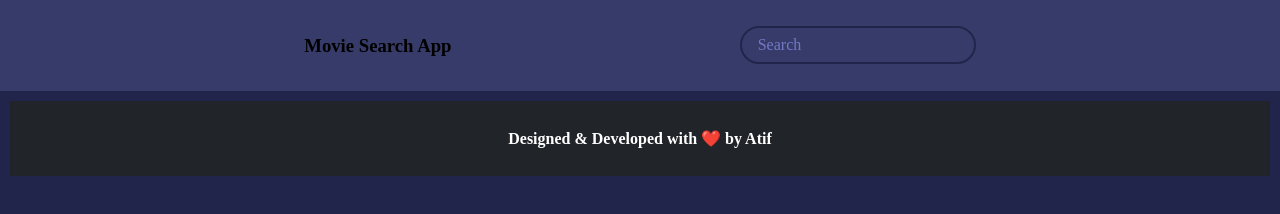
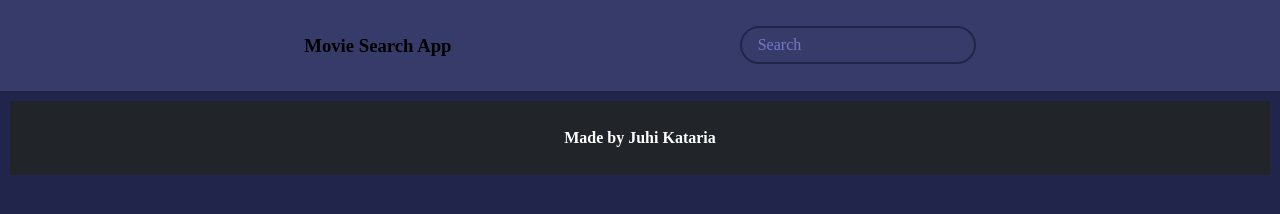
Before and after one commit to juhiikataria/Movie-Dashboard, a plain HTML site: page index.html in a window 1280 px wide. Drawn offline with Linux system fonts and the light colour scheme; no server answers; a web font is replaced by a local one.

Commit message:
Update index.html

```diff
--- a/index.html
+++ b/index.html
@@ -24,7 +24,7 @@
     <div id="recommendations"></div>
 
     <div class="footer">
-      <h4>Designed & Developed with &#10084;&#65039; by Atif</h4>
+      <h4>Made by Juhi Kataria</h4>
     </div>
 
     <!-- Custom Script -->
```
